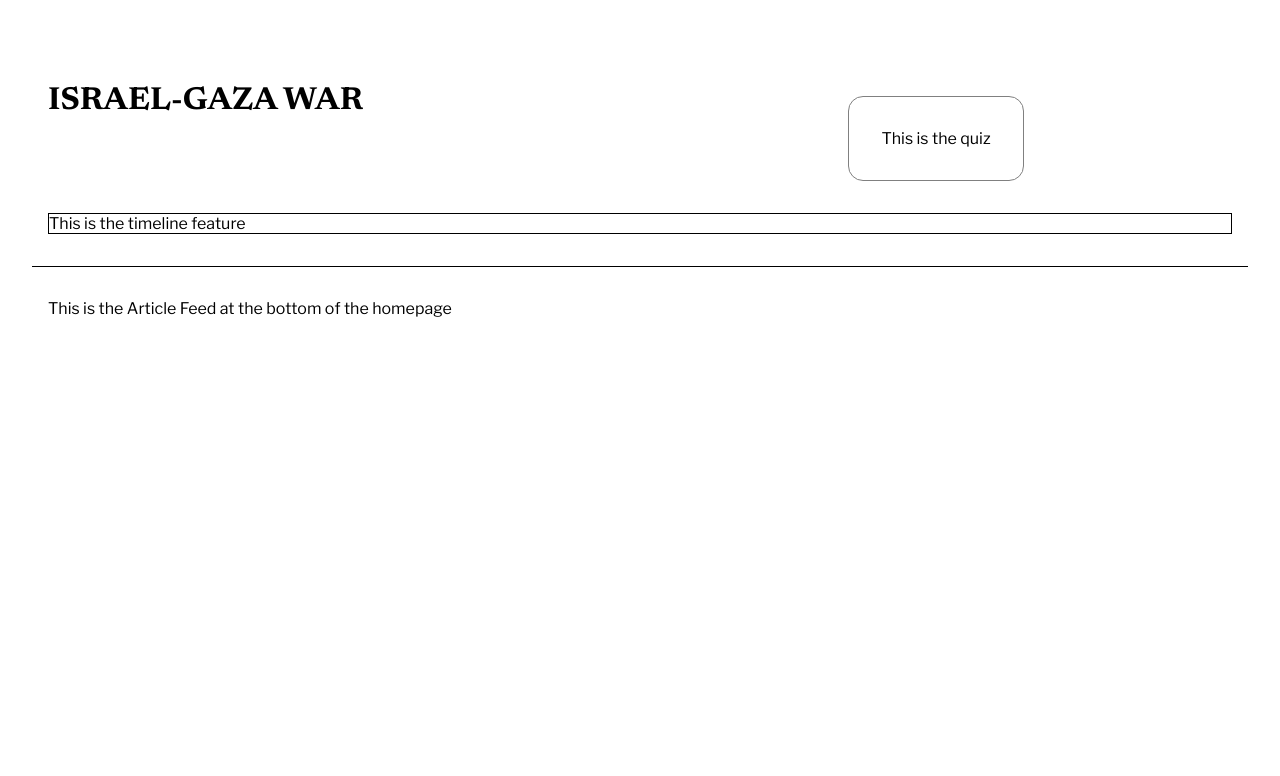
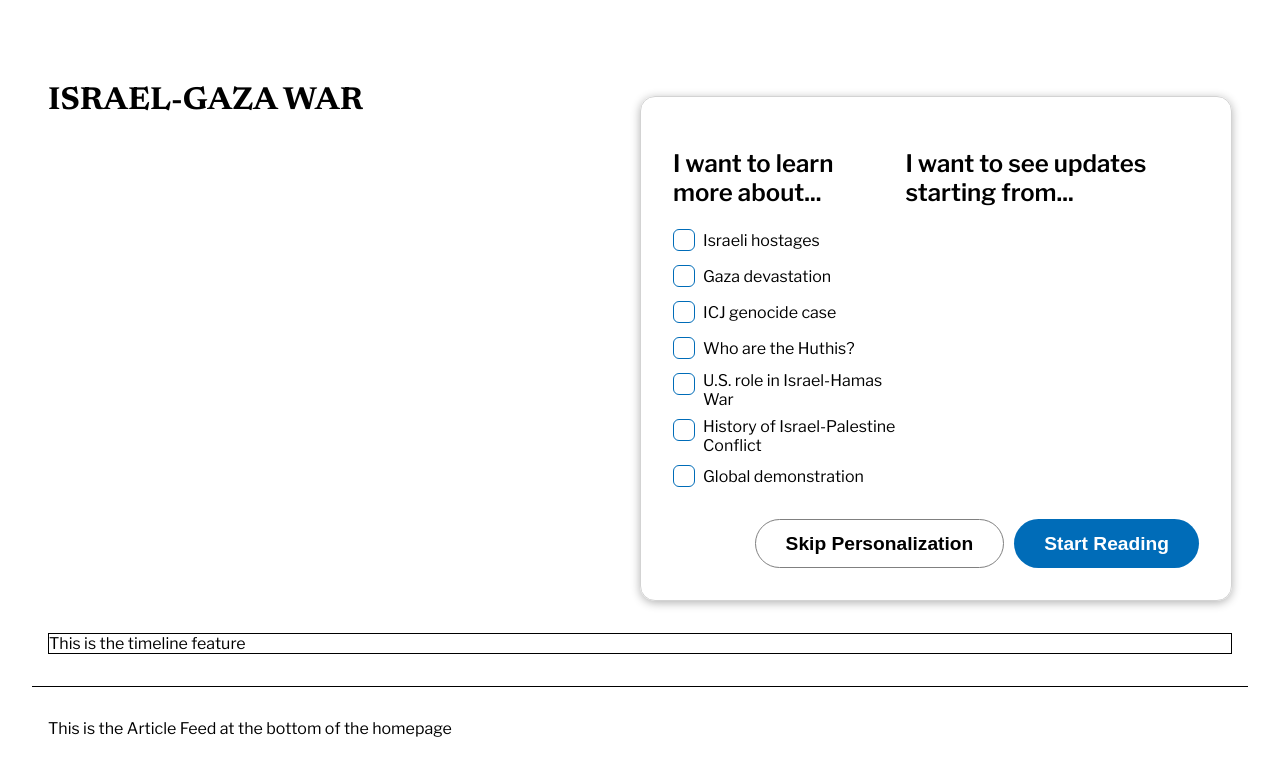
Before and after one commit to lauracastrovenegas/adaptive-stories, a React (Create React App) app: page / in a window 1280 px wide. Shown: the top 776 px of the page. Built offline with nearby package versions, Linux system fonts and the light colour scheme; the HTML template or start-up script is replaced by a standard one.

Commit message:
Added buttons and topics list

```diff
--- a/src/components/PersonalizationQuiz.js
+++ b/src/components/PersonalizationQuiz.js
@@ -1,20 +1,74 @@
 import React from "react";
 import styled from "styled-components";
+import Button from "./Button";
+import Checkbox from "./Checkbox";
+
+const topicsList = [
+  "Israeli hostages",
+  "Gaza devastation",
+  "ICJ genocide case",
+  "Who are the Huthis?",
+  "U.S. role in Israel-Hamas War",
+  "History of Israel-Palestine Conflict",
+  "Global demonstration"
+];
 
 const Wrapper = styled.div`
   display: flex;
+  flex-direction: column;
+  gap: 20px;
   width: fit-content;
   padding: 2rem;
-  border: 1px solid grey;
+  border: 1px solid lightgray;
   border-radius: 15px;
   margin: 2rem;
   margin: 2rem auto;
+  box-shadow: 0px 2px 10px 0px rgba(0, 0, 0, 0.30);
+
+  h2 {
+    font-family: 'Libre Franklin', sans-serif;
+    font-weight: 600;
+  }
+`;
+
+const Topics = styled.div`
+  label {
+    margin: 0.5rem 0rem;
+  }
+`;
+
+const Row = styled.div`
+  display: flex;
+  gap: 10px;
+
+  &.buttons {
+    margin-left: auto;
+  }
+`;
+
+const Timeline = styled.div`
+
 `;
 
 const PersonalizationQuiz = () => {
   return (
     <Wrapper>
-      This is the quiz
+      <Row>
+        <Topics>
+          <h2>I want to learn more about...</h2>
+          {topicsList.map(item => (
+            <Checkbox labelText={item} />
+          ))}
+        </Topics>
+        <Timeline>
+          <h2>I want to see updates starting from...</h2>
+
+        </Timeline>
+      </Row>
+      <Row className="buttons">
+        <Button secondary type="submit">Skip Personalization</Button>
+        <Button type="submit">Start Reading</Button>
+      </Row>
     </Wrapper>
   );
 }
```
